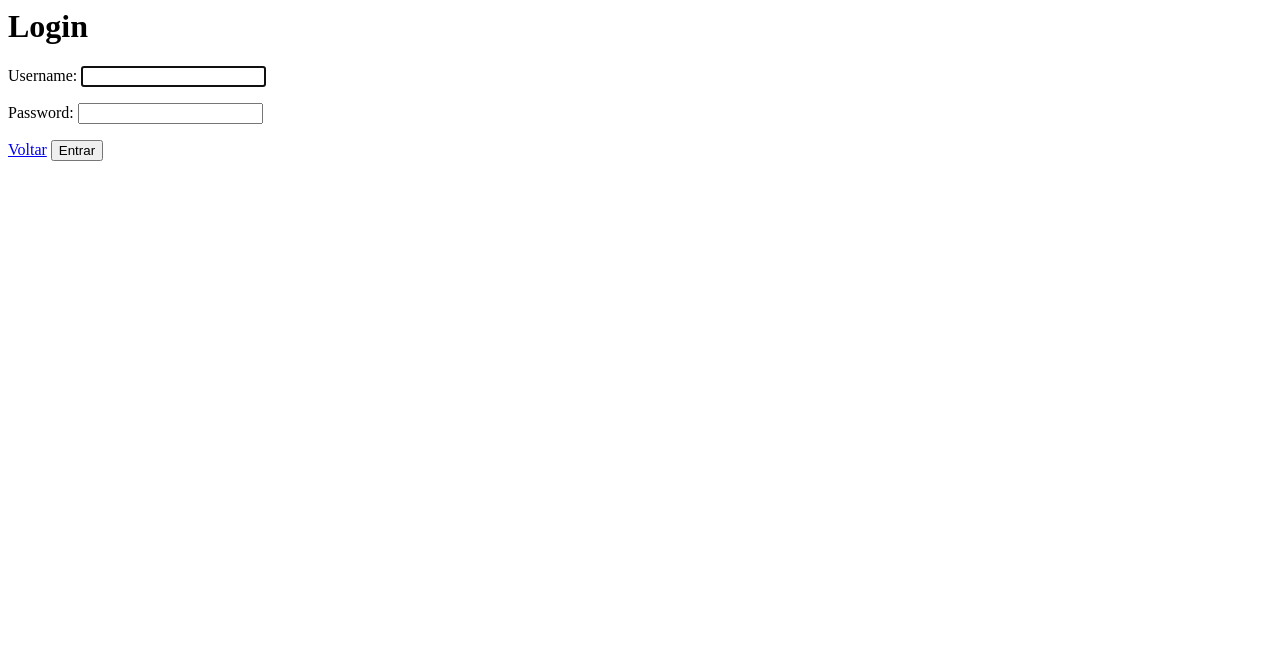
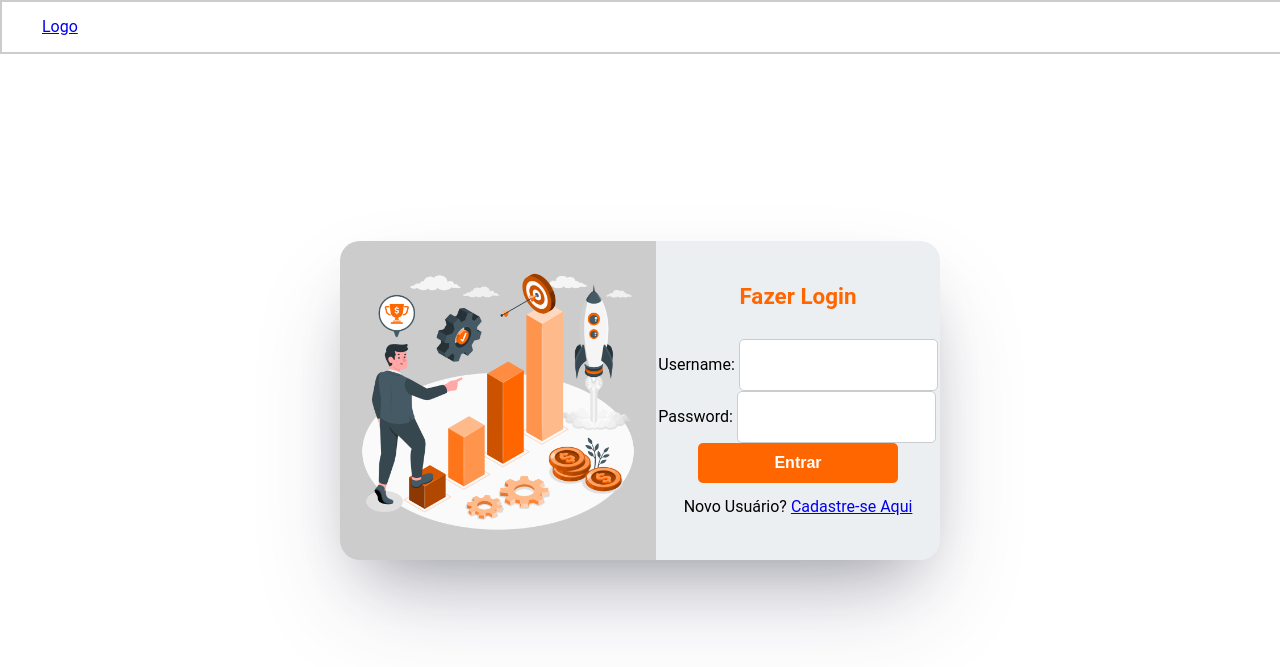
Before and after one commit to luismingati/countIt, a Django app: page /login/ in a window 1280 px wide. Shown: the top 667 px of the page. Run offline with Django 4.2, Linux system fonts and the light colour scheme.

Commit message:
login front

```diff
--- /dev/null
+++ b/app/static/css/login.css
@@ -0,0 +1,107 @@
+nav{
+    height: 50px;
+    width: 100%;
+    border: 2px;
+    border-color: #cccccc;
+    border-style: solid;
+    display: flex;
+    align-items: center;
+    padding-left: 40px;
+    position: fixed;
+}
+.main-login{
+    display: flex;
+    justify-content: center;
+    align-items: center;
+    height: 100vh;
+}
+
+.container {
+    display: flex;
+    align-items: center;
+    justify-content: center;
+}
+
+.login {
+    background-color: #ECEFF1;
+    width: 600px;
+    height: auto;
+    display: flex;
+    flex-direction: row;
+    align-items: center;
+    border-radius: 20px;
+    box-shadow: rgba(50, 50, 90, 0.25) 0px 50px 100px -20px, rgba(0, 0, 0, 0.3) 0px 30px 60px -30px;
+}
+
+.illustration {
+    width: 100%;
+    height: auto;
+    background-color: #cccccc;
+    border-radius: 20px 0 0 20px;
+    padding: 1em;
+}
+
+.illustration img {
+    width: 100%;
+}
+
+form {
+    width: 100%;
+    display: flex;
+    flex-direction: column;
+    align-items: center;
+    justify-content: center;
+}
+
+.form-login {
+    width: 100%;
+    height: 230px;
+    display: flex;
+    flex-direction: column;
+    align-items: center;
+    justify-content: space-between
+}
+
+.form-login strong {
+    width: 100%;
+    text-align: center;
+    color: #FF6600;
+    margin-bottom: 15px;
+    font-size: 140%;
+    font-weight: bold;
+}
+
+.email,
+.password {
+    width: 100%;
+    display: flex;
+    flex-direction: column;
+    padding-bottom: 1em;
+    align-items: center;
+}
+
+.form input {
+    padding-bottom: .5em;
+    height: 30px;
+    outline: none;
+    border: 1px solid #ccc;
+    border-radius: 5px;
+    padding: 10px;
+    align-items: center;
+}
+
+.btn-login{
+    width: 200px;
+    height: 40px;
+    border: none;
+    background-color: #FF6600;
+    border-radius: 5px;
+    color: #ffffff;
+    font-weight: bold;
+    font-size: 1em;
+}
+.btn-login:hover{
+    transition: all ease .5s;
+    cursor: pointer;
+    background-color: #FF5200;
+}
--- a/app/static/css/style.css
+++ b/app/static/css/style.css
@@ -33,6 +33,7 @@
     border-radius: 25px;
     background-color: white;
     color: #F67D1A;
+    text-align: center;
 }
 .register:hover {
     border: 2px solid black;
--- a/app/templates/app/login.html
+++ b/app/templates/app/login.html
@@ -1,10 +1,36 @@
-<h1>Login</h1>
+<!DOCTYPE html>
+<html lang="pt-br">
+<head>
+    <meta charset="UTF-8">
+    <meta http-equiv="X-UA-Compatible" content="IE=edge">
+    <meta name="viewport" content="width=device-width, initial-scale=1.0">
+    <title>Fazer Login</title>
+    <link rel="stylesheet" href="../../static/css/reset.css">
+    <link rel="stylesheet" href="../../static/css/login.css">
+</head>
+<body>
 
-<form method='POST'>
-    {% csrf_token %}
-    {{ form.as_p }}
-    <a href="{% url 'home' %}">Voltar</a>
-    <button type='submit'>
-        Entrar
-    </button>
-</form>
+    <nav>
+        <a href="{% url 'home' %}">Logo</a>
+    </nav>
+    <main class="main-login">
+        <div class="container">
+            <div class="login">
+                <div class="illustration"><img src="../../static/images/illustration.png" alt=""></div>
+                <div class="form-login">
+
+                    <strong>Fazer Login</strong>
+
+                    <form method='POST'>
+                        {% csrf_token %}
+                        <div class="form">{{ form.as_p }}</div>
+
+                        <button type='submit' class="btn-login">Entrar</button>
+                    </form>
+                    <p>Novo Usuário? <a href="{% url 'register' %}">Cadastre-se Aqui</a></p>
+                </div>
+            </div>
+        </div>
+    </main>
+</body>
+</html>
```
Also changed, not shown: app/static/images/illustration.png (added).
